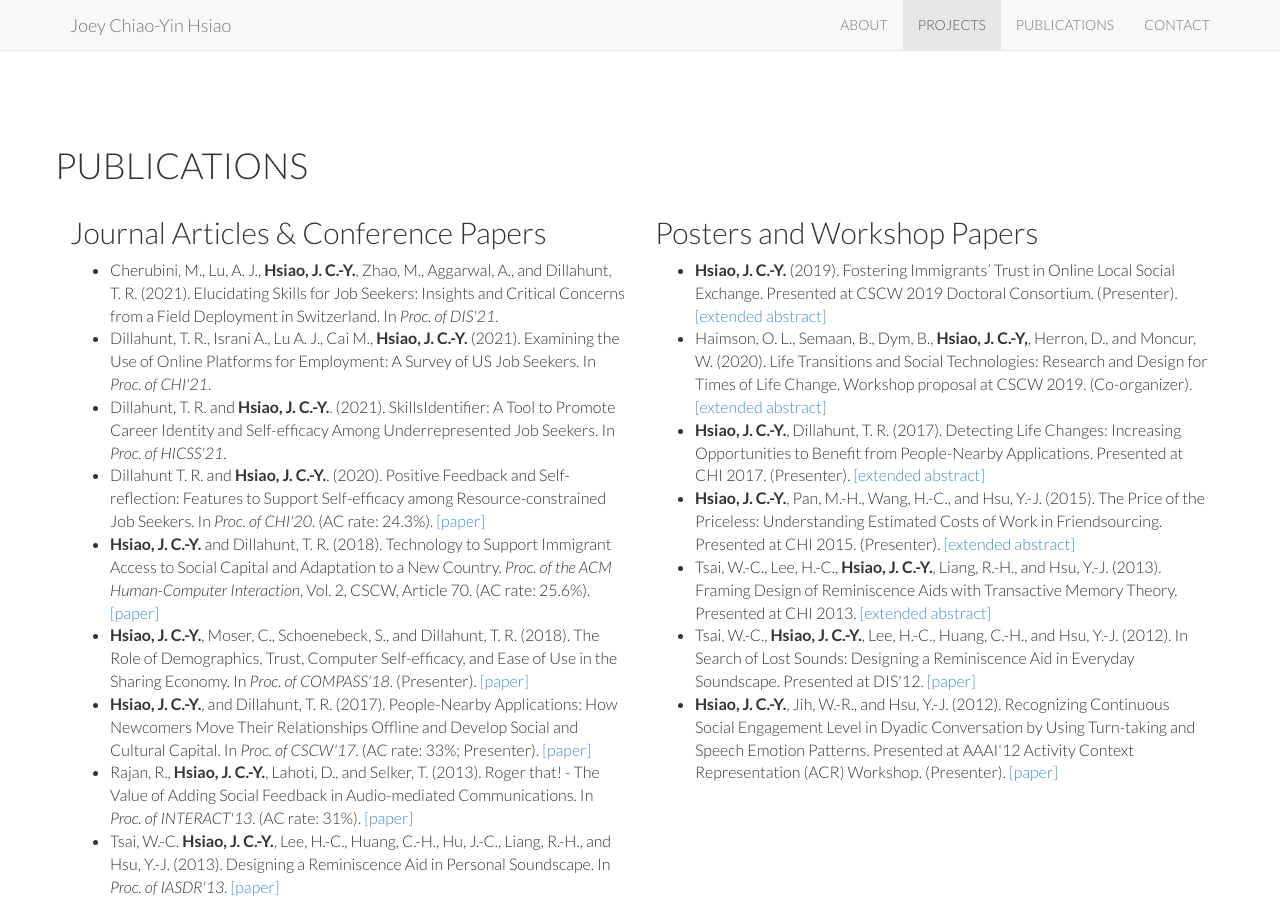
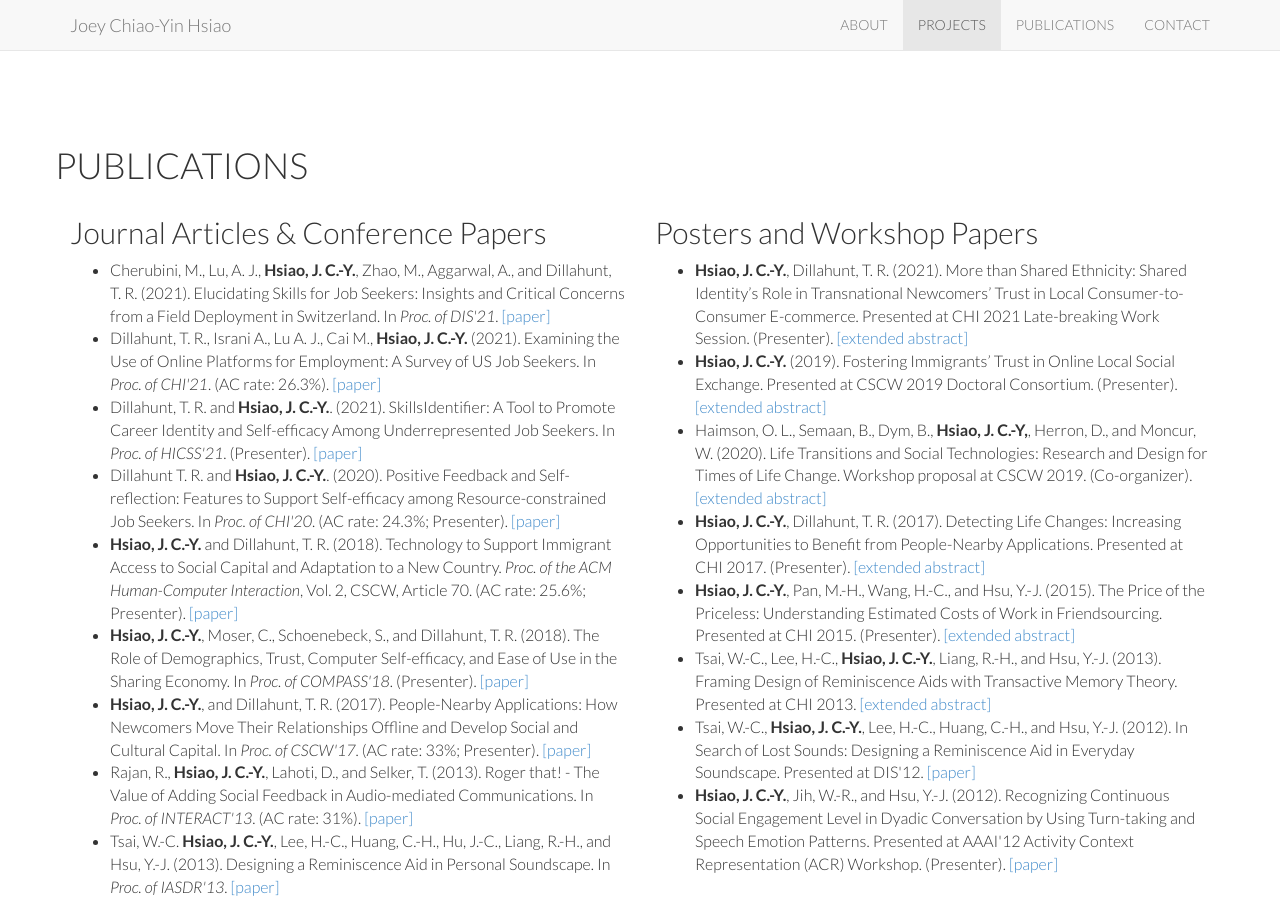
Before and after one commit to joeycyhsiao/joeycyhsiao.github.io, a Jekyll site: the page built from index.html, in a window 1280 px wide and 900 px high, scrolled down 3836 px. Built offline with Jekyll 4.4.1, drawn with Linux system fonts in a browser that asks for light colours; some of the changed text lies outside the part shown.

Commit message:
Updated 2021 papers

```diff
--- a/_data/papers.yml
+++ b/_data/papers.yml
@@ -3,25 +3,33 @@
   title: "Elucidating Skills for Job Seekers: Insights and Critical Concerns from a Field Deployment in Switzerland"
   year: "2021"
   venue: In <i>Proc. of DIS'21</i>
+  file:
+    - url: "Cherubini_DIS21.pdf"
 
 - paper:
   authors: Dillahunt, T. R., Israni A., Lu A. J., Cai M., <b>Hsiao, J. C.-Y.</b>
   title: "Examining the Use of Online Platforms for Employment: A Survey of US Job Seekers"
   year: "2021"
+  info: "AC rate: 26.3%"
   venue: In <i>Proc. of CHI'21</i>
+  file:
+    - url: "Dillahunt_CHI21.pdf"
 
 - paper:
   authors: Dillahunt, T. R. and <b>Hsiao, J. C.-Y.</b>.
   title: "SkillsIdentifier: A Tool to Promote Career Identity and Self-efficacy Among Underrepresented Job Seekers"
   year: "2021"
+  info: "Presenter"
   venue: In <i>Proc. of HICSS'21</i>
+  file:
+    - url: "Dillahunt_HICSS21.pdf"
 
 - paper:
   authors: Dillahunt T. R. and <b>Hsiao, J. C.-Y.</b>.
   title: "Positive Feedback and Self-reflection: Features to Support Self-efficacy among Resource-constrained Job Seekers"
   year: "2020"
   venue: In <i>Proc. of CHI'20</i>
-  info: "AC rate: 24.3%"
+  info: "AC rate: 24.3%; Presenter"
   file:
     - url: "Dillahunt_CHI20.pdf"
 
@@ -30,7 +38,7 @@
   title: "Technology to Support Immigrant Access to Social Capital and Adaptation to a New Country"
   year: "2018"
   venue: <i>Proc. of the ACM Human-Computer Interaction</i>, Vol. 2, CSCW, Article 70
-  info: "AC rate: 25.6%"
+  info: "AC rate: 25.6%; Presenter"
   file:
     - url: "Hsiao_PACMHCI18.pdf"
 
--- a/_data/posters.yml
+++ b/_data/posters.yml
@@ -1,3 +1,13 @@
+- paper:
+  authors: <b>Hsiao, J. C.-Y.</b>, Dillahunt, T. R.
+  title: "More than Shared Ethnicity: Shared Identity’s Role in Transnational Newcomers’ Trust in Local Consumer-to-Consumer E-commerce"
+  year: 2021
+  venue: "Presented at CHI 2021 Late-breaking Work Session"
+  info: "Presenter"
+  type: "extended abstract"
+  file:
+    - url: "Hsiao_CHIEA21.pdf"
+
 - paper:
   authors: <b>Hsiao, J. C.-Y.</b>
   title: "Fostering Immigrants’ Trust in Online Local Social Exchange"
```
Also changed, not shown: _data/recent.yml (+4 -4 lines), 3 other files.
